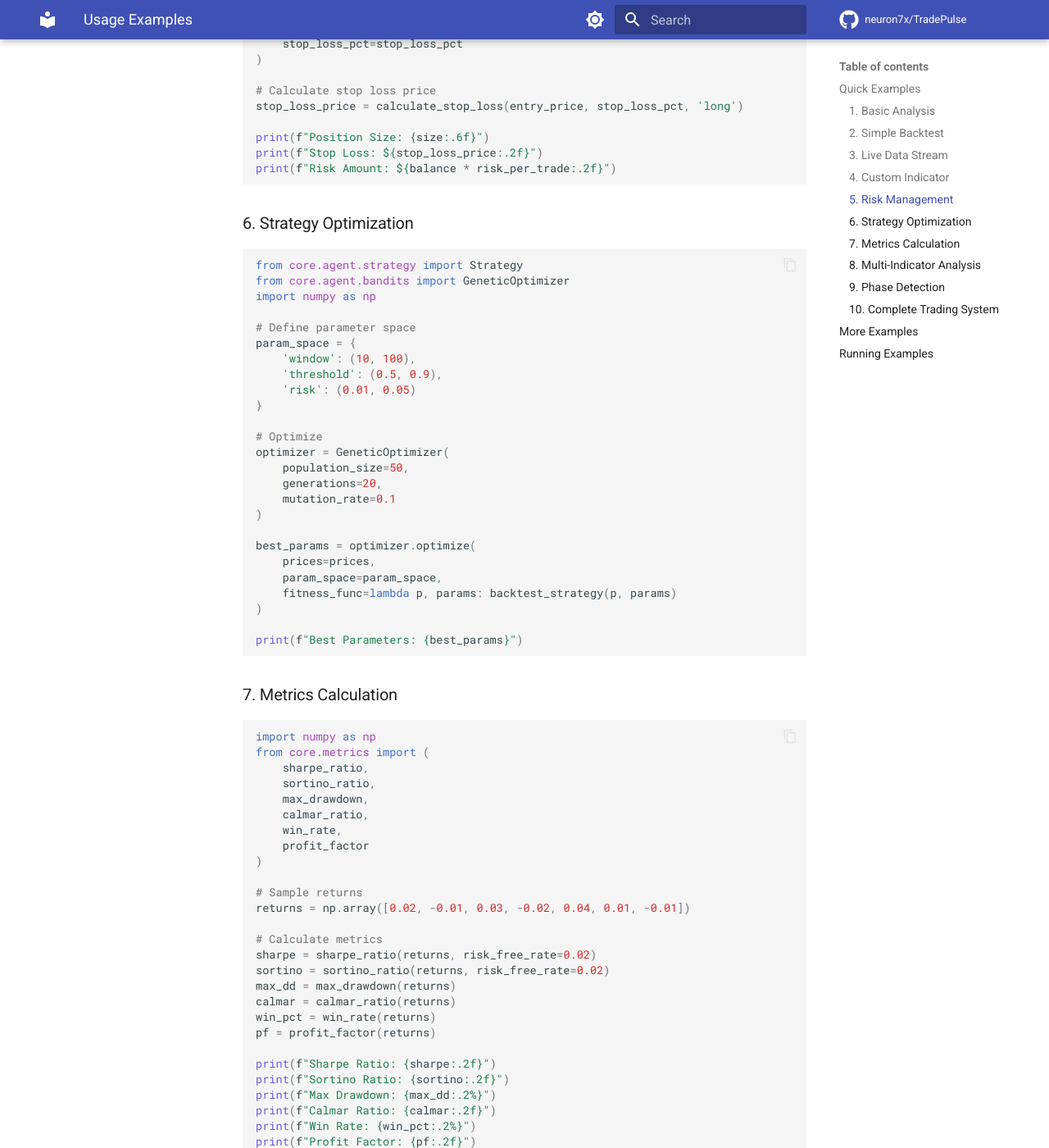
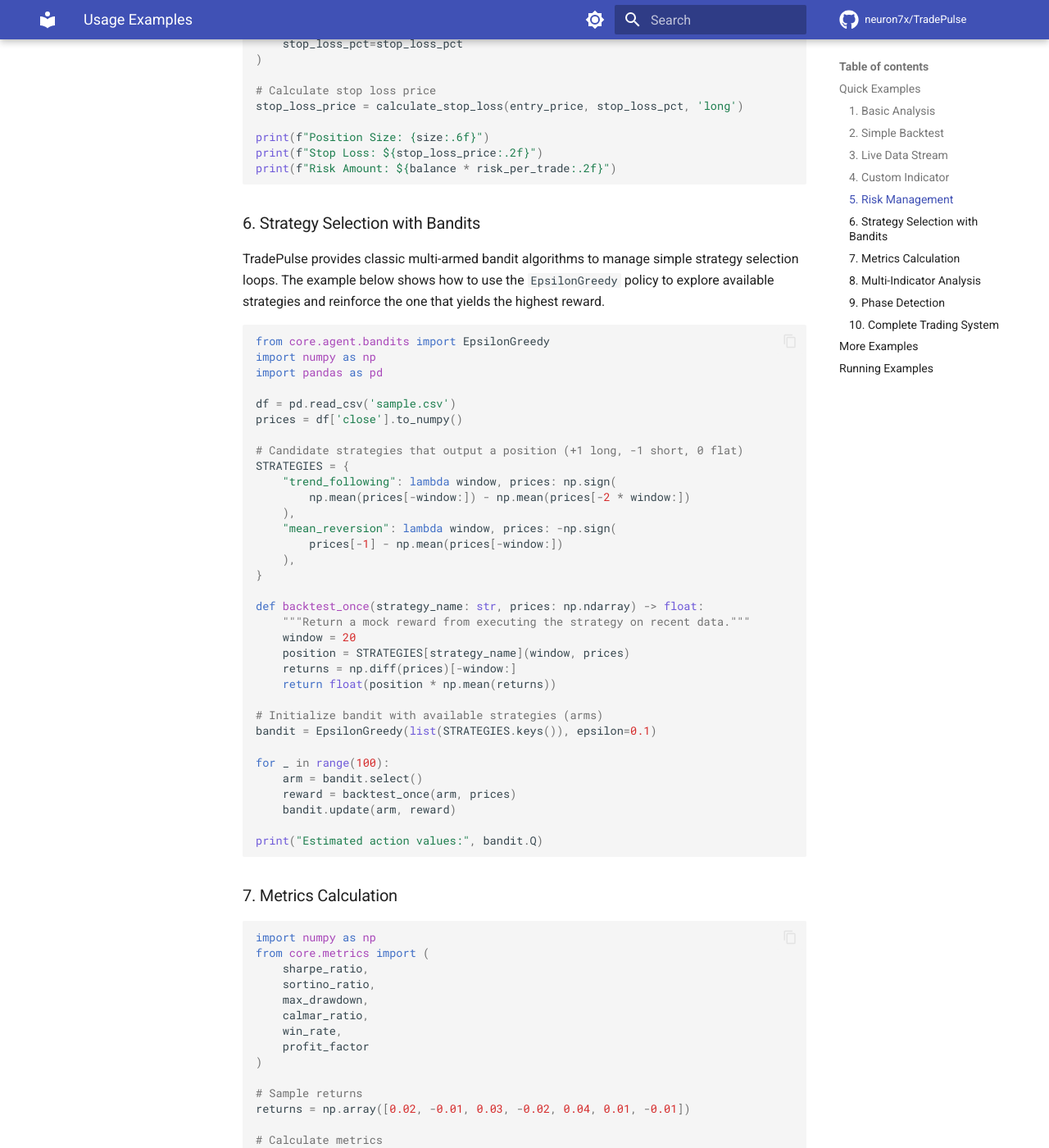
Before and after one commit to neuron7x/TradePulse, an MkDocs documentation site: the page built from docs/examples/README.md, in a window 1280 px wide and 1400 px high, scrolled down 3158 px. Shown: the whole window at 82% size. Built offline with MkDocs 1.6.1 and Material for MkDocs 9.7.7, drawn with Linux system fonts in a browser that asks for light colours; comment, search, counter and statistics services are not loaded; the version menu is left out.

Commit message:
Update bandit optimization example

````diff
--- a/docs/examples/README.md
+++ b/docs/examples/README.md
@@ -165,34 +165,47 @@ print(f"Stop Loss: ${stop_loss_price:.2f}")
 print(f"Risk Amount: ${balance * risk_per_trade:.2f}")
 ```
 
-### 6. Strategy Optimization
+### 6. Strategy Selection with Bandits
+
+TradePulse provides classic multi-armed bandit algorithms to manage simple
+strategy selection loops. The example below shows how to use the
+`EpsilonGreedy` policy to explore available strategies and reinforce the one
+that yields the highest reward.
 
 ```python
-from core.agent.strategy import Strategy
-from core.agent.bandits import GeneticOptimizer
+from core.agent.bandits import EpsilonGreedy
 import numpy as np
+import pandas as pd
 
-# Define parameter space
-param_space = {
-    'window': (10, 100),
-    'threshold': (0.5, 0.9),
-    'risk': (0.01, 0.05)
+df = pd.read_csv('sample.csv')
+prices = df['close'].to_numpy()
+
+# Candidate strategies that output a position (+1 long, -1 short, 0 flat)
+STRATEGIES = {
+    "trend_following": lambda window, prices: np.sign(
+        np.mean(prices[-window:]) - np.mean(prices[-2 * window:])
+    ),
+    "mean_reversion": lambda window, prices: -np.sign(
+        prices[-1] - np.mean(prices[-window:])
+    ),
 }
 
-# Optimize
-optimizer = GeneticOptimizer(
-    population_size=50,
-    generations=20,
-    mutation_rate=0.1
-)
+def backtest_once(strategy_name: str, prices: np.ndarray) -> float:
+    """Return a mock reward from executing the strategy on recent data."""
+    window = 20
+    position = STRATEGIES[strategy_name](window, prices)
+    returns = np.diff(prices)[-window:]
+    return float(position * np.mean(returns))
 
-best_params = optimizer.optimize(
-    prices=prices,
-    param_space=param_space,
-    fitness_func=lambda p, params: backtest_strategy(p, params)
-)
+# Initialize bandit with available strategies (arms)
+bandit = EpsilonGreedy(list(STRATEGIES.keys()), epsilon=0.1)
 
-print(f"Best Parameters: {best_params}")
+for _ in range(100):
+    arm = bandit.select()
+    reward = backtest_once(arm, prices)
+    bandit.update(arm, reward)
+
+print("Estimated action values:", bandit.Q)
 ```
 
 ### 7. Metrics Calculation
````
